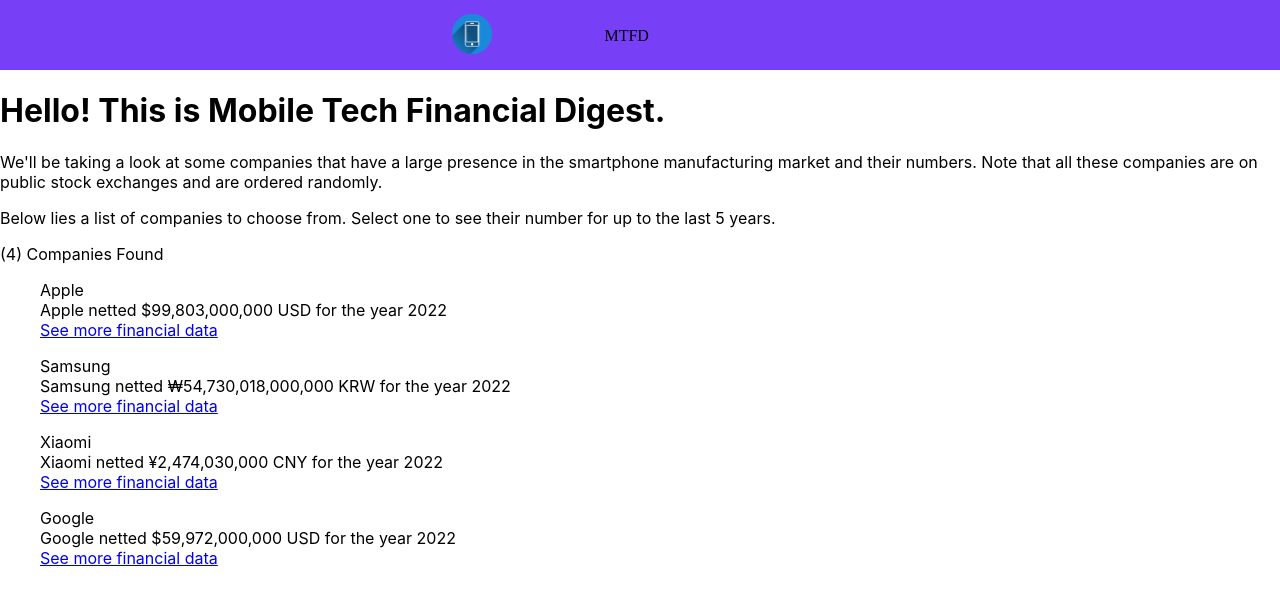
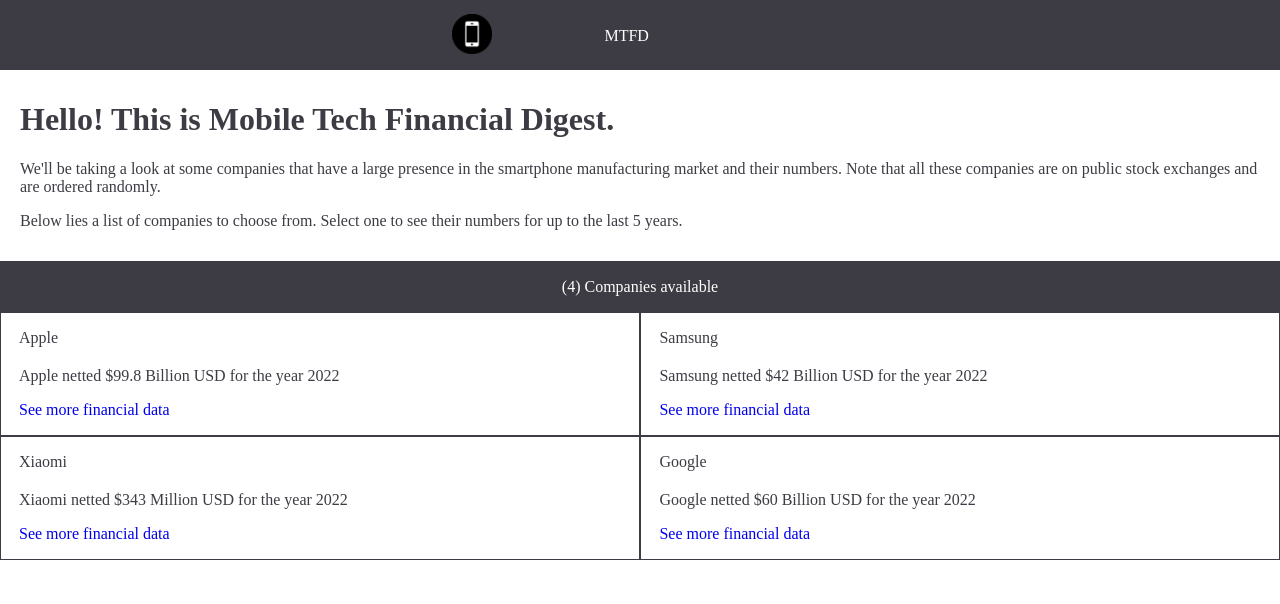
Before and after one commit to ClintonYounge/Mobile-Tech-Financial-Digest, a React (Create React App) app: page / in a window 1280 px wide. Shown: the top 604 px of the page. Built offline with nearby package versions, Linux system fonts and the light colour scheme.

Commit message:
style homepage

```diff
--- a/src/components/AppleContainer.js
+++ b/src/components/AppleContainer.js
@@ -60,7 +60,7 @@
           />
         </div>
       )}
-      <p>
+      <p className="prev-available">
         Previous Years Available:
         {' '}
         {resultCount}
--- a/src/components/DataHandler.js
+++ b/src/components/DataHandler.js
@@ -6,61 +6,65 @@
   costAndExpenses, incomeBeforeTax,
   netIncome, netIncomeRatio, link, reportedCurrency,
 }) => (
-  <ul>
+  <div className="data-container">
     <li>
       Reported Currency:
-      {' '}
+    </li>
+    <li>
       {reportedCurrency}
     </li>
     <li>
       Calendar Year:
-      {' '}
+    </li>
+    <li>
       {calendarYear}
     </li>
     <li>
       Revenue:
-      {' '}
-      {revenue}
+    </li>
+    <li>
+      {' $'}
+      {revenue.toLocaleString()}
     </li>
     <li>
       Cost of Revenue:
-      {' '}
-      {costOfRevenue}
+      {' $'}
+      {costOfRevenue.toLocaleString()}
     </li>
     <li>
       Gross Profit:
-      {' '}
-      {grossProfit}
+      {' $'}
+      {grossProfit.toLocaleString()}
     </li>
     <li>
       Research and Development Expenses:
-      {' '}
-      {researchAndDevelopmentExpenses}
+      {' $'}
+      {researchAndDevelopmentExpenses.toLocaleString()}
     </li>
     <li>
       Operating Expenses:
-      {' '}
-      {operatingExpenses}
+      {' $'}
+      {operatingExpenses.toLocaleString()}
     </li>
     <li>
       Cost and Expenses:
-      {' '}
-      {costAndExpenses}
+      {' $'}
+      {costAndExpenses.toLocaleString()}
     </li>
     <li>
       Income Before Tax:
-      {' '}
-      {incomeBeforeTax}
+      {' $'}
+      {incomeBeforeTax.toLocaleString()}
     </li>
     <li>
       Net Income:
-      {' '}
-      {netIncome}
+      {' $'}
+      {netIncome.toLocaleString()}
     </li>
     <li>
       Net Income Ratio:
-      {' '}
-      {netIncomeRatio}
+      {' $'}
+      {netIncomeRatio.toLocaleString()}
     </li>
     {link ? (
       <li>
@@ -69,7 +73,7 @@
         </a>
       </li>
     ) : null}
-  </ul>
+  </div>
 );
 
 DataHandler.propTypes = {
--- a/src/components/GoogleContainer.js
+++ b/src/components/GoogleContainer.js
@@ -10,6 +10,7 @@
   const [isSearchVisible, setIsSearchVisible] = useState(false);
   const [searchQuery, setSearchQuery] = useState('');
   const [filteredData, setFilteredData] = useState([]);
+  const [resultCount, setResultCount] = useState(0);
 
   useEffect(() => {
     if (google.length === 0) {
@@ -23,8 +24,10 @@
         (data) => data.calendarYear.toString().includes(searchQuery),
       );
       setFilteredData(filtered);
+      setResultCount(filtered.length);
     } else {
       setFilteredData(google);
+      setResultCount(google.length);
     }
   }, [searchQuery, google]);
 
@@ -57,6 +60,11 @@
           />
         </div>
       )}
+      <p className="prev-available">
+        Previous Years Available:
+        {' '}
+        {resultCount}
+      </p>
       {filteredData.map((data) => (
         <DataHandler
           reportedCurrency={data.reportedCurrency}
--- a/src/components/Home.js
+++ b/src/components/Home.js
@@ -1,9 +1,12 @@
 import PageLinks from './PageLinks';
 import Header from './Header';
+import '../styles/HomePage.css';
 
 const Home = () => (
   <>
     <Header />
+    <main className="home-container">
+      <div className="landing">
         <h1>
           Hello! This is Mobile Tech Financial Digest.
         </h1>
@@ -14,10 +17,14 @@
         </p>
         <p>
           Below lies a list of companies to choose from.
-      Select one to see their number for up to the last 5 years.
+          Select one to see their numbers for up to the last 5 years.
         </p>
-    <p>(4) Companies Found</p>
+      </div>
+      <div className="companies">
+        <p className="companies-found">(4) Companies available</p>
         <PageLinks />
+      </div>
+    </main>
   </>
 );
 
--- a/src/components/PageLinks.js
+++ b/src/components/PageLinks.js
@@ -1,30 +1,28 @@
-import { Link } from 'react-router-dom';
+import { Link, NavLink } from 'react-router-dom';
 
 const PageLinks = () => (
-  <>
-    <nav className="page-links">
-      <ul className="page-link">
-        <li>Apple</li>
-        <li>Apple netted $99,803,000,000 USD for the year 2022</li>
-        <li><Link to="/apple">See more financial data</Link></li>
-      </ul>
-      <ul className="page-link">
-        <li>Samsung</li>
-        <li>Samsung netted ₩54,730,018,000,000 KRW for the year 2022</li>
-        <li><Link to="/samsung">See more financial data</Link></li>
-      </ul>
-      <ul className="page-link">
-        <li>Xiaomi</li>
-        <li>Xiaomi netted ¥2,474,030,000 CNY for the year 2022</li>
-        <li><Link to="/xiaomi">See more financial data</Link></li>
-      </ul>
-      <ul className="page-link">
-        <li>Google</li>
-        <li>Google netted $59,972,000,000 USD for the year 2022</li>
-        <li><Link to="/google">See more financial data</Link></li>
-      </ul>
-    </nav>
-  </>
+  <nav className="page-links">
+    <div className="page-link">
+      <p className="company-name">Apple</p>
+      <p>Apple netted $99.8 Billion USD for the year 2022</p>
+      <p><NavLink to="/apple">See more financial data</NavLink></p>
+    </div>
+    <div className="page-link">
+      <p className="company-name">Samsung</p>
+      <p>Samsung netted $42 Billion USD for the year 2022</p>
+      <p><Link to="/samsung">See more financial data</Link></p>
+    </div>
+    <div className="page-link">
+      <p className="company-name">Xiaomi</p>
+      <p>Xiaomi netted $343 Million USD for the year 2022</p>
+      <p><Link to="/xiaomi">See more financial data</Link></p>
+    </div>
+    <div className="page-link">
+      <p className="company-name">Google</p>
+      <p>Google netted $60 Billion USD for the year 2022</p>
+      <p><Link to="/google">See more financial data</Link></p>
+    </div>
+  </nav>
 );
 
 export default PageLinks;
--- a/src/components/SamsungContainer.js
+++ b/src/components/SamsungContainer.js
@@ -10,6 +10,7 @@
   const [isSearchVisible, setIsSearchVisible] = useState(false);
   const [searchQuery, setSearchQuery] = useState('');
   const [filteredData, setFilteredData] = useState([]);
+  const [resultCount, setResultCount] = useState(0);
 
   useEffect(() => {
     if (samsung.length === 0) {
@@ -23,8 +24,10 @@
         (data) => data.calendarYear.toString().includes(searchQuery),
       );
       setFilteredData(filtered);
+      setResultCount(filtered.length);
     } else {
       setFilteredData(samsung);
+      setResultCount(samsung.length);
     }
   }, [searchQuery, samsung]);
 
@@ -57,6 +60,11 @@
           />
         </div>
       )}
+      <p className="prev-available">
+        Previous Years Available:
+        {' '}
+        {resultCount}
+      </p>
       {filteredData.map((data) => (
         <DataHandler
           reportedCurrency={data.reportedCurrency}
--- a/src/components/XiaomiContainer.js
+++ b/src/components/XiaomiContainer.js
@@ -10,6 +10,7 @@
   const [isSearchVisible, setIsSearchVisible] = useState(false);
   const [searchQuery, setSearchQuery] = useState('');
   const [filteredData, setFilteredData] = useState([]);
+  const [resultCount, setResultCount] = useState(0);
 
   useEffect(() => {
     if (xiaomi.length === 0) {
@@ -23,8 +24,10 @@
         (data) => data.calendarYear.toString().includes(searchQuery),
       );
       setFilteredData(filtered);
+      setResultCount(filtered.length);
     } else {
       setFilteredData(xiaomi);
+      setResultCount(xiaomi.length);
     }
   }, [searchQuery, xiaomi]);
 
@@ -57,6 +60,11 @@
           />
         </div>
       )}
+      <p className="prev-available">
+        Previous Years Available:
+        {' '}
+        {resultCount}
+      </p>
       {filteredData.map((data) => (
         <DataHandler
           reportedCurrency={data.reportedCurrency}
--- a/src/styles/Header.css
+++ b/src/styles/Header.css
@@ -1,12 +1,8 @@
-* {
-  box-sizing: border-box;
-  list-style: none;
-}
-
 .header-nav {
-  background-color: rgb(119, 64, 246);
+  background-color: rgb(61, 59, 67);
   height: 70px;
   display: flex;
+  color: white;
 }
 
 .navlinks {
@@ -30,7 +26,6 @@
 
 .navlink3 {
   width: 17%;
-  font-family: cursive;
 }
 
 .navlink4 {
@@ -41,4 +36,5 @@
 .Fa-home,
 .Fa-search {
   scale: 1.5;
+  color: white;
 }
--- /dev/null
+++ b/src/styles/HomePage.css
@@ -0,0 +1,36 @@
+* {
+  text-decoration: none;
+}
+
+.landing {
+  background-color: white;
+  padding: 10px 20px 15px 20px;
+  color: rgb(61, 59, 67);
+}
+
+.companies {
+  background-color: rgb(61, 59, 67);
+  color: rgb(61, 59, 67);
+  padding-top: 1px;
+}
+
+.companies-found {
+  color: white;
+  text-align: center;
+}
+
+.page-links {
+  display: grid;
+  grid-template-columns: auto auto;
+}
+
+.company-name {
+  margin-bottom: 20px;
+}
+
+.page-link {
+  width: 100%;
+  background-color: white;
+  padding: 0 18px;
+  border: 0.5px solid rgb(61, 59, 67);
+}
--- a/src/styles/index.css
+++ b/src/styles/index.css
@@ -1,3 +1,11 @@
+* {
+  box-sizing: border-box;
+  list-style-type: none;
+  font-family: cursive;
+  text-decoration: none;
+  list-style-position: inside;
+}
+
 body {
   margin: 0;
   font-family:
@@ -15,13 +23,3 @@
   -webkit-font-smoothing: antialiased;
   -moz-osx-font-smoothing: grayscale;
 }
-
-code {
-  font-family:
-    source-code-pro,
-    Menlo,
-    Monaco,
-    Consolas,
-    'Courier New',
-    monospace;
-}
```
Also changed, not shown: public/logo.png, src/images/logo.png. Lines whose indentation alone changed are shown as unchanged.
